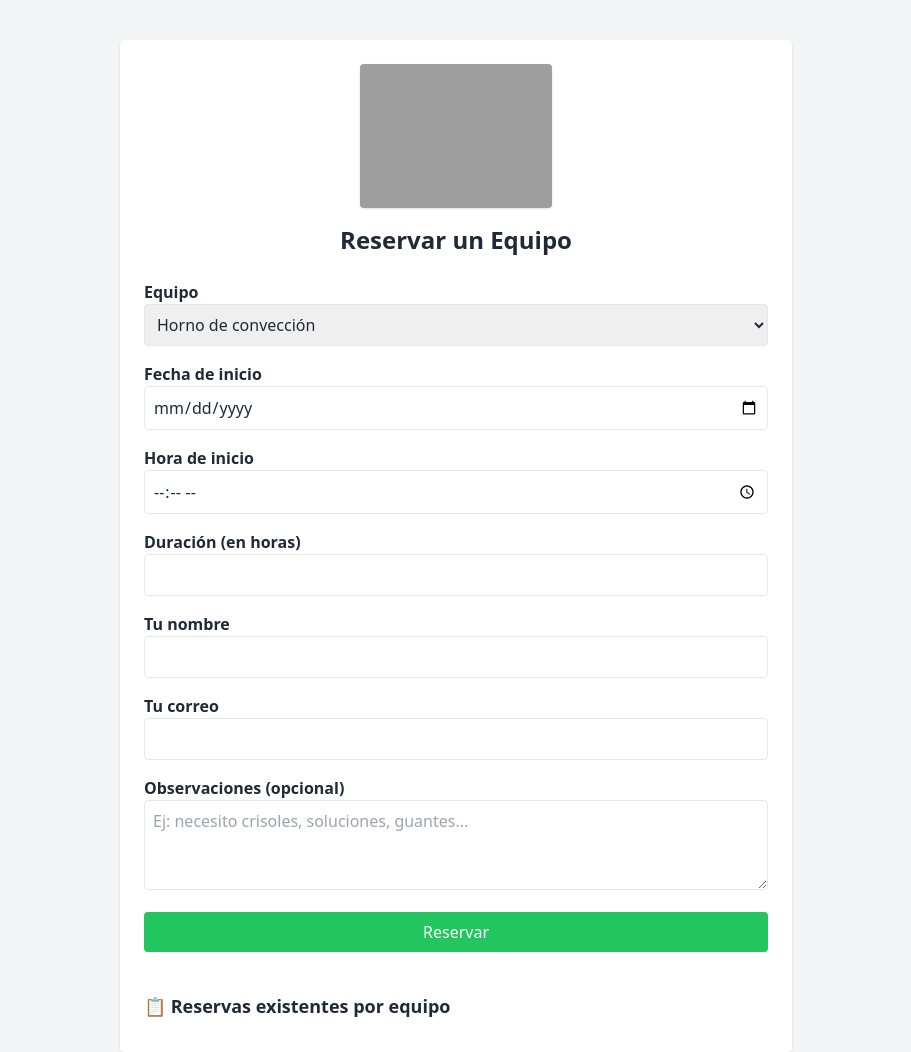
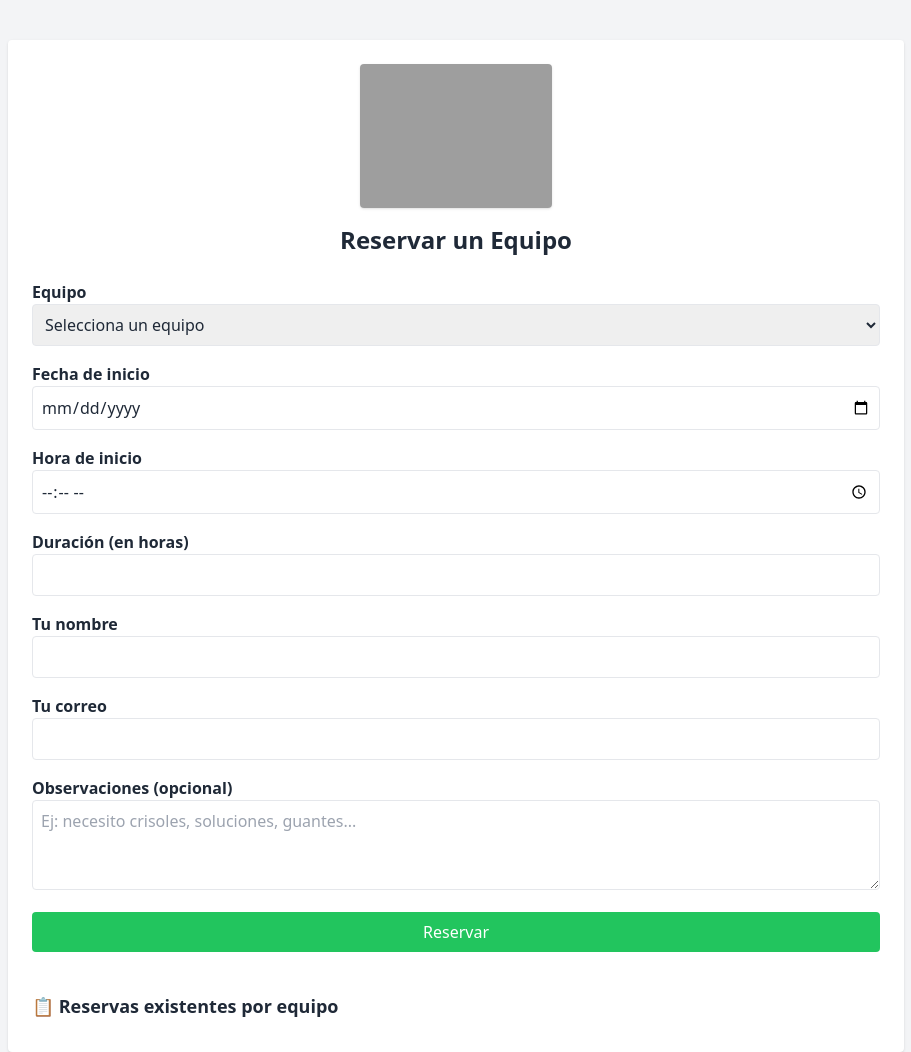
Before and after one commit to dugaveral/lab-reservas, a Flask app: page /reservar in a window 1280 px wide. Shown: the whole page, without its empty margins (184-1095 px from the left). Run offline with Flask 3, Linux system fonts and the light colour scheme; data that the repository does not hold is empty; some libraries are stand-ins or nearby versions; grey boxes are pictures that could not be loaded.

Commit message:
Actualiza lista de equipos con todos los disponibles

```diff
--- a/templates/reservar.html
+++ b/templates/reservar.html
@@ -5,7 +5,7 @@
   <script src="https://cdn.tailwindcss.com"></script>
 </head>
 <body class="bg-gray-100 text-gray-800">
-  <div class="max-w-2xl mx-auto p-6 bg-white shadow rounded mt-10">
+  <div class="max-w-4xl mx-auto p-6 bg-white shadow rounded mt-10">
     <img src="https://pades.com.co/wp-content/uploads/2024/03/cropped-cropped-Frame-36-300x234.png"
          alt="Grupo de investigación" class="mx-auto mb-4 rounded shadow w-48">
 
@@ -15,37 +15,97 @@
       <div>
         <label class="block font-semibold">Equipo</label>
         <select name="equipo" required class="w-full border p-2 rounded">
-          <option>Horno de convección</option>
-          <option>Estufa de secado</option>
-          <option>Reactores de pirólisis</option>
-          <option>Analizador de humedad</option>
-          <option>Baño ultrasónico</option>
+          <option disabled selected>Selecciona un equipo</option>
+          <option>Horno 1</option>
+          <option>Horno 2</option>
+          <option>Horno 3</option>
+          <option>Horno 4</option>
+          <option>Horno 5</option>
+          <option>Horno 6</option>
+          <option>Horno 7</option>
+          <option>Horno Mufla 1</option>
+          <option>Horno Mufla 2</option>
+          <option>Horno De Materia Volátil</option>
+          <option>Estufa De Secado</option>
+          <option>Baño Ultrasónico</option>
+          <option>Reactor Multiproposito</option>
+          <option>Reactores De Pirólisis</option>
+          <option>Analizador De Humedad</option>
+          <option>Baño Termostatado</option>
+          <option>Batidora De 4.3 Litros 1</option>
+          <option>Batidora De 4.3 Litros 2</option>
+          <option>Batidora Marca</option>
+          <option>Cámara De Fermentación 1</option>
+          <option>Cámara De Fermentación 2</option>
+          <option>Molino Para Carnes</option>
+          <option>Homogeneizador 1</option>
+          <option>Homogeneizador 2</option>
+          <option>Refractómetro Digital 1</option>
+          <option>Refractómetro Digital 2</option>
+          <option>Destilador De Agua</option>
+          <option>Empacadora Al Vacío</option>
+          <option>Molino Multiusos 1</option>
+          <option>Molino Multiusos 2</option>
+          <option>Unidad De Fermentación - Módulo 1</option>
+          <option>Unidad De Fermentación - Módulo 2</option>
+          <option>Unidad De DSC Set Line</option>
+          <option>Unidad Ups</option>
+          <option>Unidad De Secado Tipo Spray Vibrasec Sas</option>
+          <option>Unidad Extrusión De Bioplásticos Bausano</option>
+          <option>Unidad De Extrusión De Almidones Kecon</option>
+          <option>Tanque De Mezclado De Soluciones De Glucosa En Acero Inoxidable</option>
+          <option>Tanque De Afrecho Cónico Construido En Acero Inoxidable 304</option>
+          <option>Tanque Recolector De La Picadora En Acero Inoxidable</option>
+          <option>Tanque Recolector De Lavadora En Acero Inoxidable</option>
+          <option>Tanque De Alimentación Para Recirculación Y Almacenamiento De Almidón Con Sistema De Agitación</option>
+          <option>Compresor Medic Air De 108 Litros</option>
+          <option>Compresor Elite</option>
+          <option>Sensor</option>
+          <option>Colorímetro 1</option>
+          <option>Colorímetro 2</option>
+          <option>Texturómetro</option>
+          <option>Agitador Magnético</option>
+          <option>Agitador Magnetico Con Calentamiento</option>
+          <option>pH-Metro</option>
+          <option>Equipo De Electrocoagulación</option>
+          <option>Monitor</option>
+          <option>Pipeteador Recargable</option>
+          <option>Agitador De Cabezal</option>
+          <option>Cúter</option>
+          <!-- puedes seguir agregando más aquí si gustas -->
         </select>
       </div>
+
       <div>
         <label class="block font-semibold">Fecha de inicio</label>
         <input type="date" name="fecha" required class="w-full border p-2 rounded">
       </div>
+
       <div>
         <label class="block font-semibold">Hora de inicio</label>
         <input type="time" name="hora" required class="w-full border p-2 rounded">
       </div>
+
       <div>
         <label class="block font-semibold">Duración (en horas)</label>
         <input type="number" name="duracion" min="1" required class="w-full border p-2 rounded">
       </div>
+
       <div>
         <label class="block font-semibold">Tu nombre</label>
         <input type="text" name="usuario" required class="w-full border p-2 rounded">
       </div>
+
       <div>
         <label class="block font-semibold">Tu correo</label>
         <input type="email" name="correo" required class="w-full border p-2 rounded">
       </div>
+
       <div>
         <label class="block font-semibold">Observaciones (opcional)</label>
         <textarea name="observaciones" rows="3" class="w-full border p-2 rounded" placeholder="Ej: necesito crisoles, soluciones, guantes..."></textarea>
       </div>
+
       <button type="submit" class="bg-green-500 text-white px-4 py-2 rounded w-full hover:bg-green-600">
         Reservar
       </button>
```
